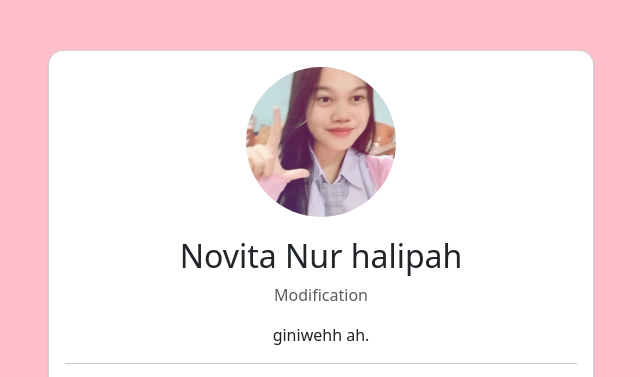
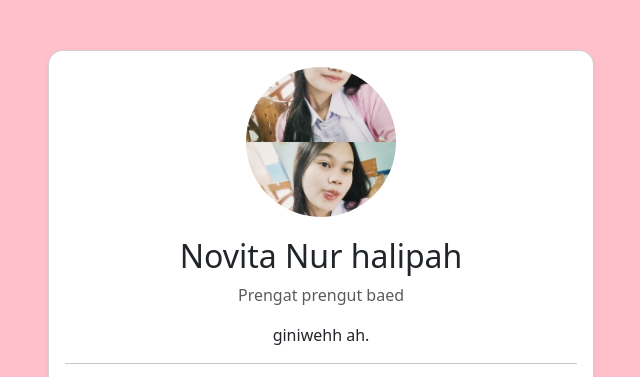
Before and after one commit to Riswanwaeah/pcc_novita-nur-halipah_xrpl3, a plain HTML site: page index.html in a window 1280 px wide. Shown: the top 377 px of the page, without its empty margins (319-959 px from the left). Drawn offline with nearby package versions, Linux system fonts and the light colour scheme.

Commit message:
Update index.html

```diff
--- a/index.html
+++ b/index.html
@@ -14,9 +14,9 @@
             <div class="col-md-6">
                 <div class="card shadow-sm">
                     <div class="card-body text-center">
-                        <img src="IMG_20241030_133139.jpg" alt="Profile Image" class="profile-img">
+                        <img src="IMG-20241029-WA0187.jpg" alt="Profile Image" class="profile-img">
                         <h2>Novita Nur halipah</h2>
-                        <p class="text-muted">Modification</p>
+                        <p class="text-muted">Prengat prengut baed</p>
                         <p>giniwehh ah.
                         </p>
                         <hr>
```
